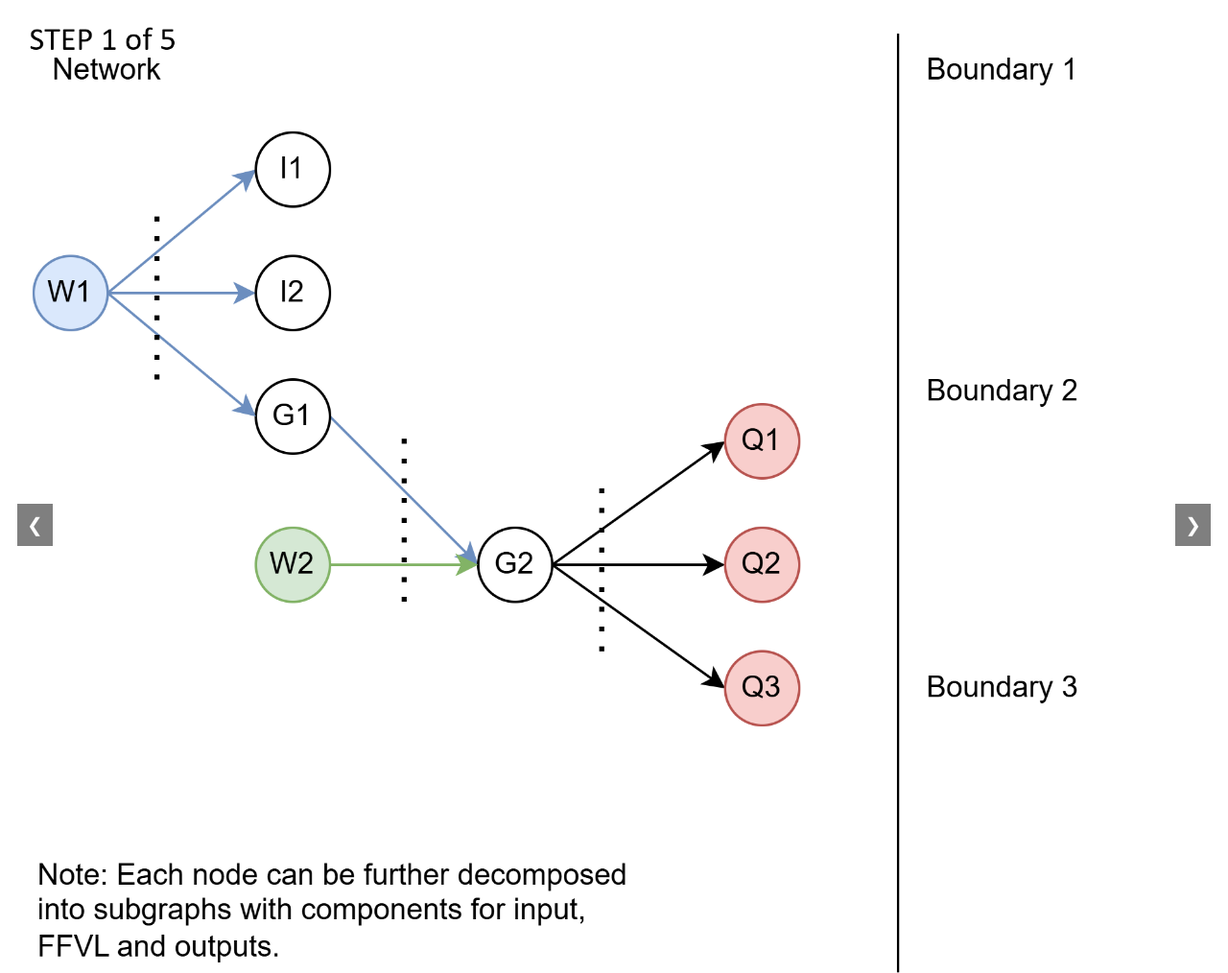
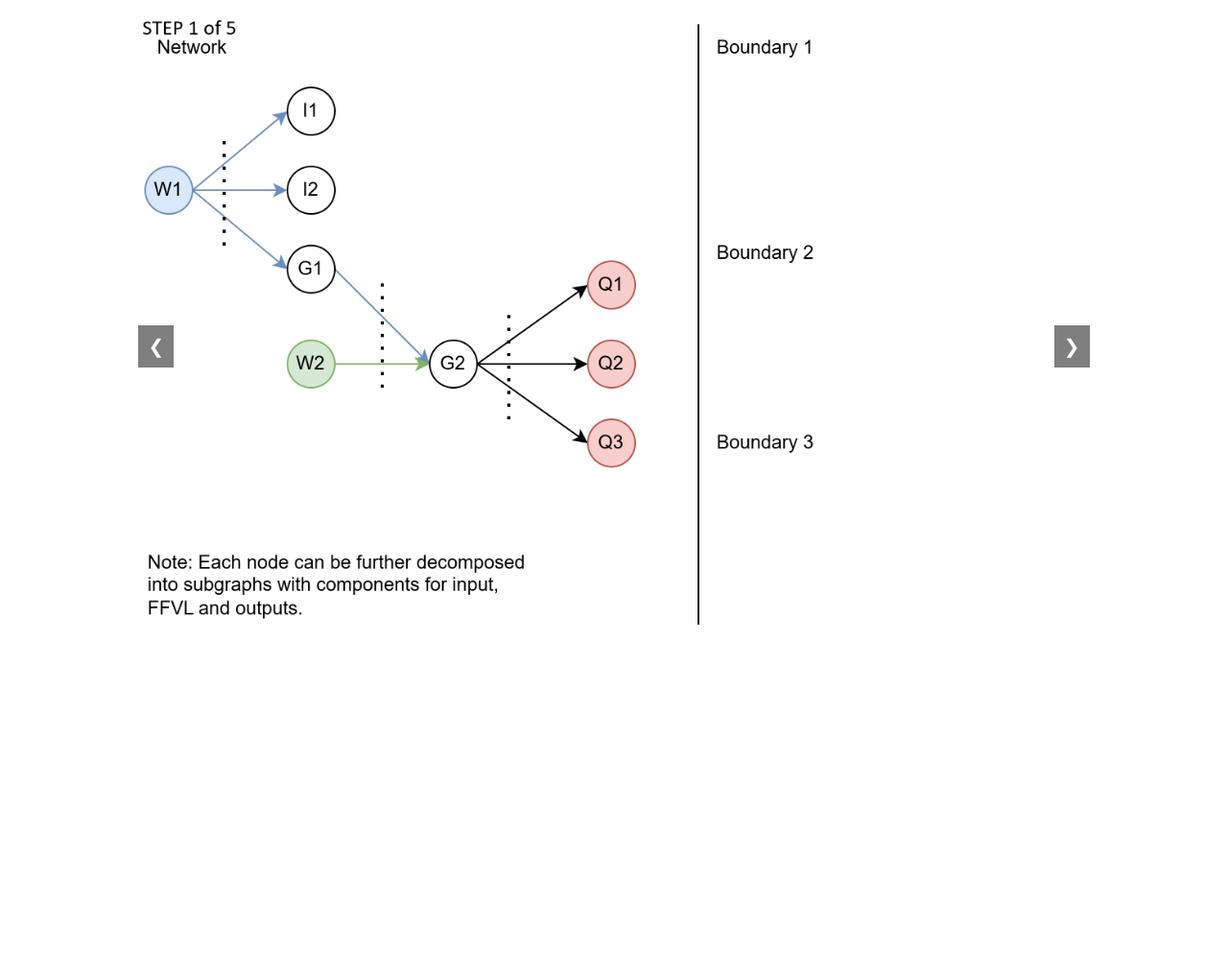
Before and after one commit to pearcek1/hca_allocation, a plain HTML site: page index.html in a window 1280 px wide. Shown: the whole page at 96% size. After the commit the page ends 800 px from the top, so only its background shows below. Drawn offline with Linux system fonts and the light colour scheme.

Commit message:
Update index.html

```diff
--- a/index.html
+++ b/index.html
@@ -1,15 +1,15 @@
 <style>
 .slideshow-container {
     position: relative;
-    max-width: 100%px;
-    width: 100%;
+    max-width: 80%px;
+    width: 80%;
     margin: auto;
     text-align: center;
 }
 
 .slide {
     display: none;
-    width: 100%;
+    width: 80%;
     height: auto;
     object-fit: contain;
 }
```
